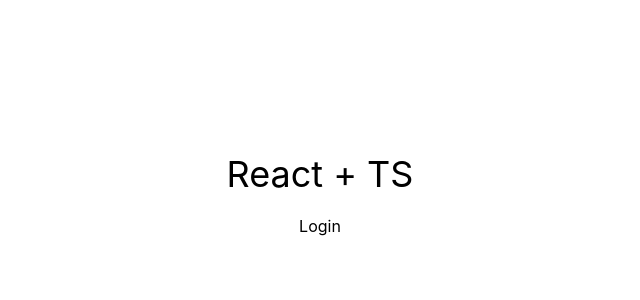
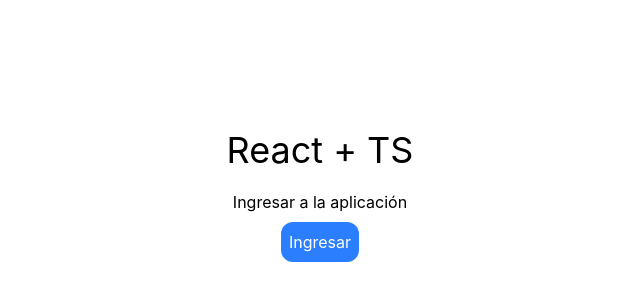
Before and after one commit to GenerationMilton/React-native-bases, a React (Vite) app in the folder 01-bases/: page / in a window 1280 px wide. Shown: the part 204-504 px from the top of the page, without its empty margins (320-960 px from the left). Built offline with nearby package versions, Linux system fonts and the light colour scheme.

Commit message:
feat(01-bases-react): :sparkles: bases to react native Auth Context and Methods in context

```diff
--- a/01-bases/src/components/LoginPage.tsx
+++ b/01-bases/src/components/LoginPage.tsx
@@ -1,7 +1,8 @@
 import { useAuthContext } from "../context/AuthContext";
 
 export const LoginPage = () => {
-  const { isChecking } = useAuthContext();
+  const { isChecking, isAuthenticated, loginWithEmailPassword, user, logout } =
+    useAuthContext();
 
   if (isChecking) {
     return <h1>Verificando usuario</h1>;
@@ -9,9 +10,31 @@
 
   return (
     <>
-      <h3>Login</h3>
+      {isAuthenticated ? (
+        <>
+          <h3>Bienvenido</h3>
+          <pre>{JSON.stringify(user, null, 2)}</pre>
 
-      <span></span>
+          <button
+            onClick={() => logout()}
+            className="bg-blue-500 p-2 text-white rounded-xl mt-2"
+          >
+            Salir
+          </button>
+        </>
+      ) : (
+        <>
+          <h3>Ingresar a la aplicación</h3>
+          <button
+            onClick={() =>
+              loginWithEmailPassword("livemilton@hotmail.com", "123456")
+            }
+            className="bg-blue-500 p-2 text-white rounded-xl mt-2"
+          >
+            Ingresar
+          </button>
+        </>
+      )}
     </>
   );
 };
--- a/01-bases/src/context/AuthContext.tsx
+++ b/01-bases/src/context/AuthContext.tsx
@@ -17,6 +17,11 @@
   token?: string;
   user?: User;
   isChecking: boolean;
+  isAuthenticated: boolean;
+
+  //Methods
+  loginWithEmailPassword: (emai: string, password: string) => void;
+  logout: () => void;
 }
 
 interface User {
@@ -30,19 +35,41 @@
 
 export const AuthProvider = ({ children }: PropsWithChildren) => {
   const [status, setStatus] = useState(AuthStatus.checking);
+  const [user, setUser] = useState<User>();
+
   useEffect(() => {
     setTimeout(() => {
       setStatus(AuthStatus.unauthenticated);
     }, 1500);
   }, []);
 
+  const loginWithEmailPassword = (email: string, password: string) => {
+    console.log(password);
+    setUser({
+      name: "Milton Muñoz",
+      email: email,
+    });
+    setStatus(AuthStatus.authenticated);
+  };
+
+  const logout = () => {
+    setUser(undefined);
+    setStatus(AuthStatus.unauthenticated);
+  };
+
   return (
     <AuthContext.Provider
       value={{
         status: status,
+        user: user,
 
         // Getter
         isChecking: status === AuthStatus.checking,
+        isAuthenticated: status === AuthStatus.authenticated,
+
+        // Method
+        loginWithEmailPassword,
+        logout,
       }}
     >
       {children}
```
